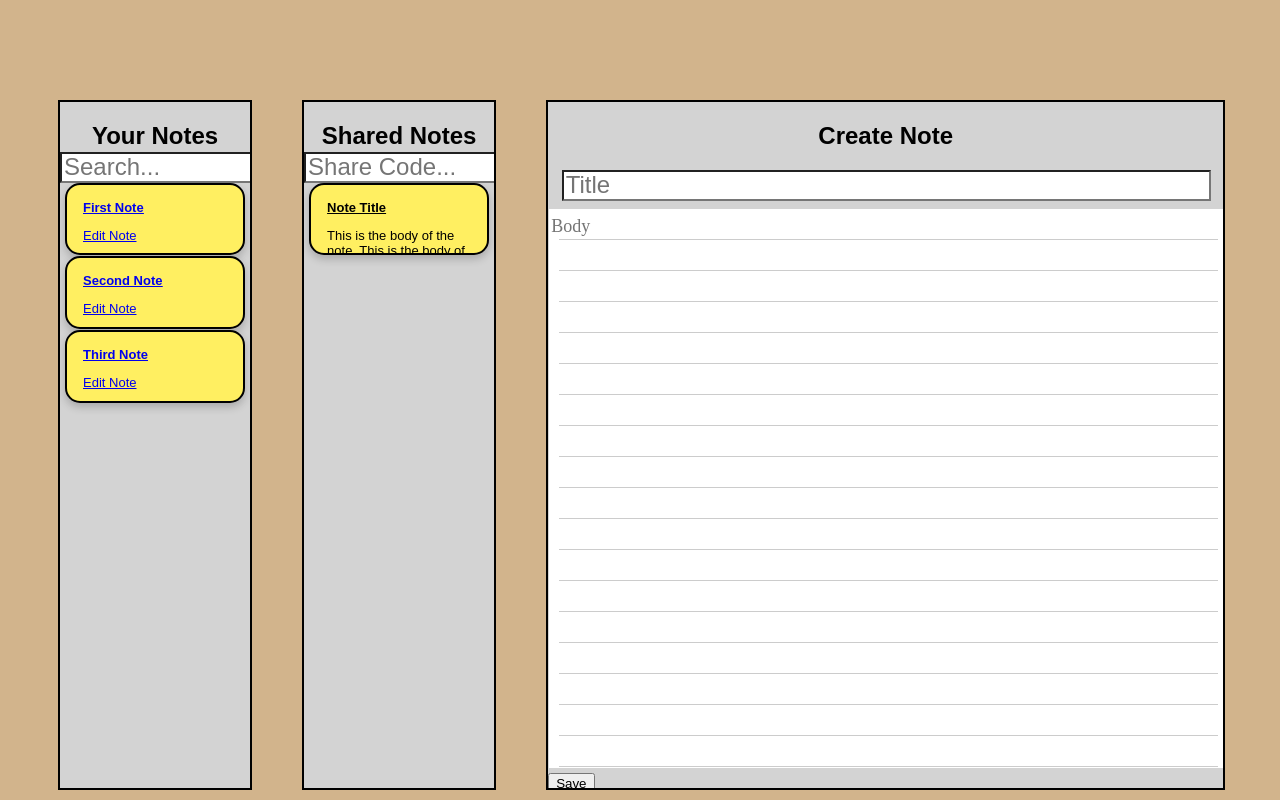
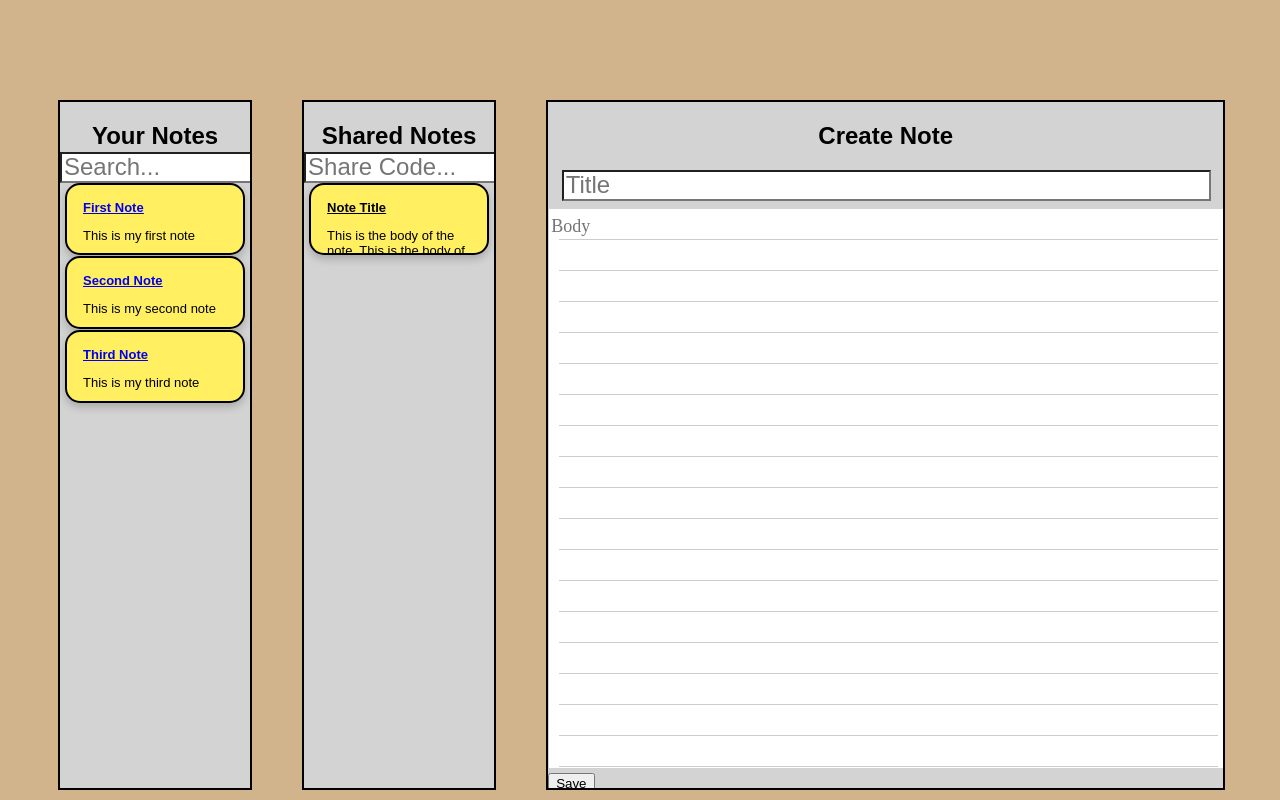
Before and after one commit to CarverWasTaken/MusketeerNotes, a Flask app: page /notes in a window 1280 px wide. Run offline with Flask 2, Linux system fonts and the light colour scheme.

Commit message:
removed a needlesss thing

```diff
--- a/FrontEnd/templates/MainPage.html
+++ b/FrontEnd/templates/MainPage.html
@@ -21,7 +21,6 @@
                 <div class="card">
                     <div class="container">
                         <a href="/note/{{key}}"><p><u><b>{{value.title}}</b></u></p></a>
-                        <a href="/note/{{key}}">Edit Note</a>
 
                         <p>{{value.text}}</p>
                     </div>
```
